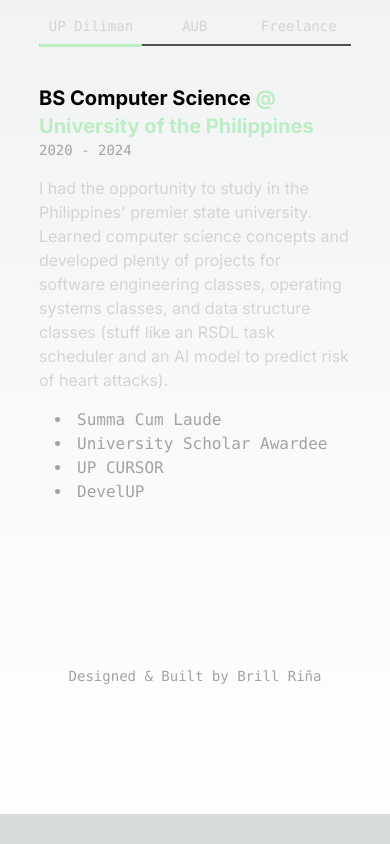
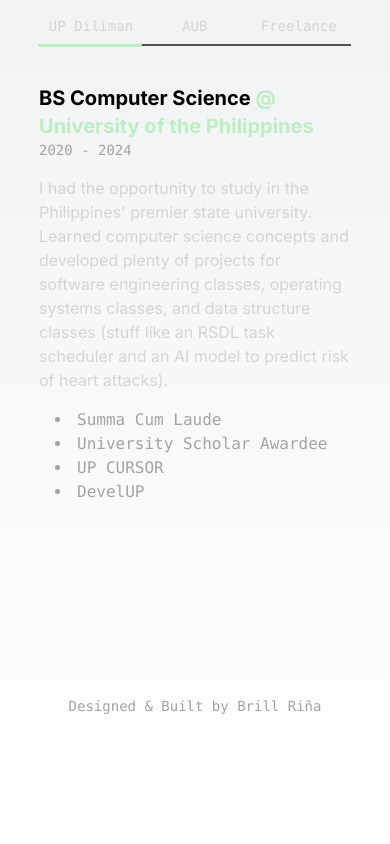
Before and after one commit to riru12/riruweb, a Next.js app: page / in a window 390 px wide. Shown: the part 1708-2552 px from the top of the page. Before the commit the page ends 2522 px from the top, so only its background shows below. Built offline with nearby package versions, Linux system fonts and the light colour scheme.

Commit message:
click-through on top gradient, adjusted padding of height and footer of work section

```diff
--- a/app/components/footer.jsx
+++ b/app/components/footer.jsx
@@ -3,7 +3,7 @@
 const Footer = () => {
     return(
         <div className="flex justify-center">
-            <div className="font-mono text-sm text-neutral-400 py-32 mt-24 md:py-6">
+            <div className="font-mono text-sm text-neutral-400 pb-32 mt-24 md:py-6">
                 Designed & Built by Brill Riña
             </div>
         </div>
--- a/app/components/topgradient.jsx
+++ b/app/components/topgradient.jsx
@@ -2,7 +2,7 @@
 
 const Gradient = () => {
     return(
-        <div className="fixed h-32 w-full top-0 bg-gradient-to-b from-black to-transparent z-40"></div>
+        <div className="fixed pointer-events-none h-32 w-full top-0 bg-gradient-to-b from-black to-transparent z-40"></div>
     )
 }
 
--- a/app/components/work.jsx
+++ b/app/components/work.jsx
@@ -11,7 +11,7 @@
                 <input id="tab-1" name="slider" className="hidden" type="radio" defaultChecked></input>
                 <input id="tab-2" name="slider" className="hidden" type="radio"></input>
                 <input id="tab-3" name="slider" className="hidden" type="radio"></input>
-                <div className="flex gap-10 h-[40vh] flex-col md:flex-row">
+                <div className="flex gap-10 h-fit flex-col md:h-[40vh] md:flex-row">
                     <div className="relative h-min">
                             <nav className="flex flex-row md:flex-col">
                                 <div className="whitespace-nowrap w-[33.3%] md:w-full"><label htmlFor="tab-1" className="block font-mono text-neutral-300 cursor-pointer py-2 px-0 text-sm text-center md:px-4 md:text-base md:text-left hover:bg-neutral-900">UP Diliman</label></div>
```
